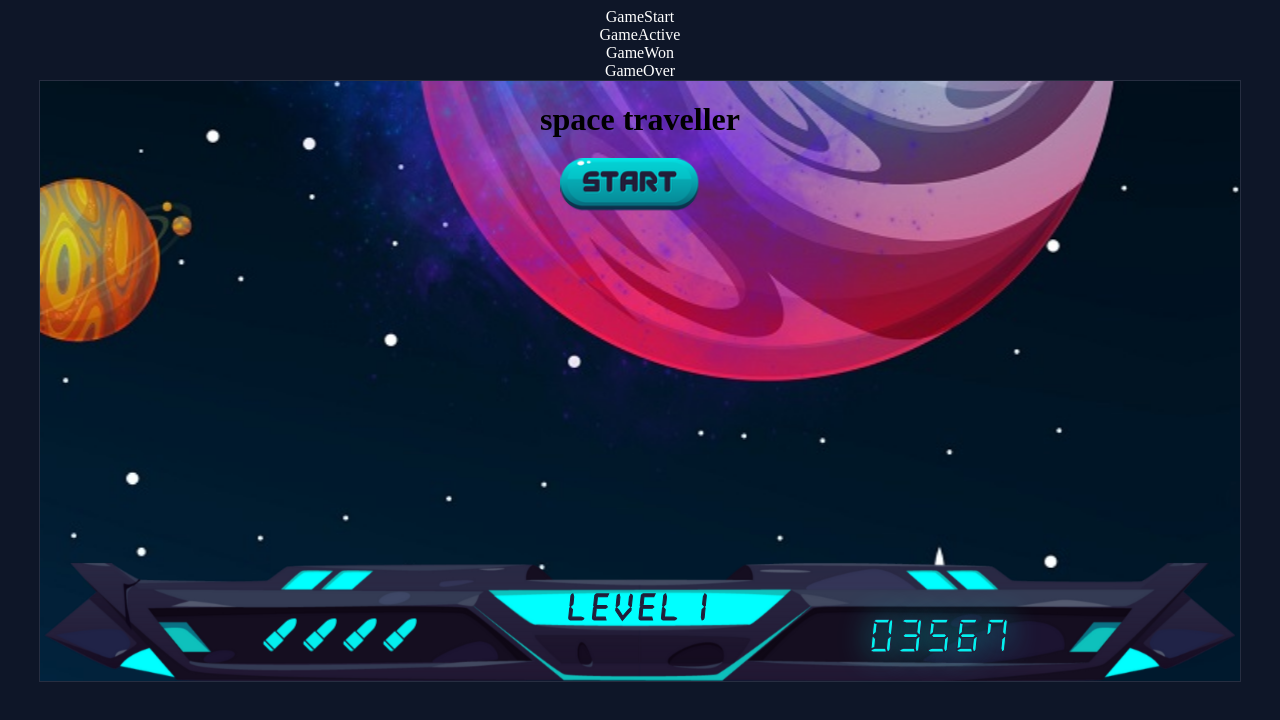
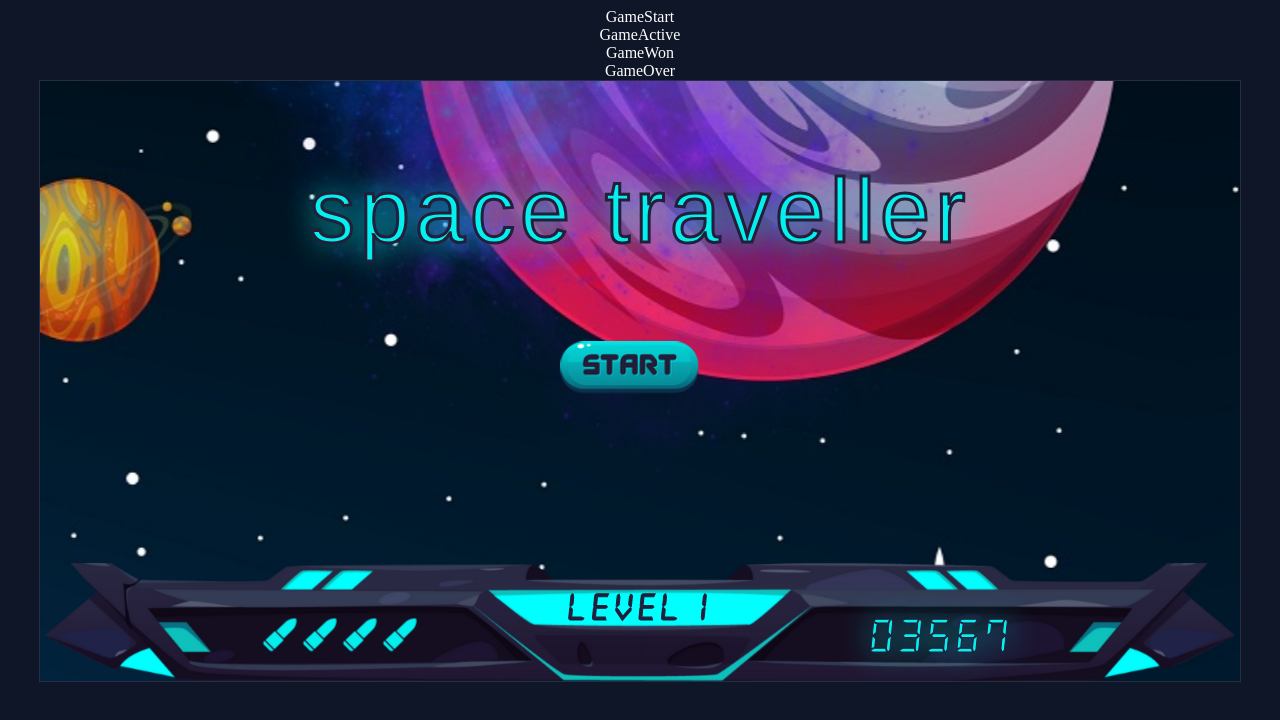
Before and after one commit to meljaszuk/SpaceTraveler-Game-in-React, a React (Create React App) app: page / in a window 1280 px wide. Shown: the top 720 px of the page. Built offline with nearby package versions, Linux system fonts and the light colour scheme; a web font is replaced by a local one.

Commit message:
import and use Context to style Title

```diff
--- a/src/components/Title/Title.tsx
+++ b/src/components/Title/Title.tsx
@@ -1,6 +1,24 @@
-import React from 'react';
+import React, { useContext } from 'react';
 import styles from './Title.module.scss';
+import { AppContext } from '../../context';
 
 export const Title: React.FC = () => {
-  return <h1 className={styles.title}>space traveller</h1>;
+
+  const context = useContext(AppContext);
+
+  if (!context) {
+    throw new Error('AppContext must be used within a ContextProvider');
+  }
+
+  const {gameStatus} = context;
+
+  return (
+    <div>
+      {gameStatus === 'GameStart' && <div className={`${styles.GameStart} ${styles.general}`}>space traveller</div>}
+      {gameStatus === 'GameActive' && <div></div>}
+      {gameStatus === 'GameWon' && <div className={`${styles.GameWon} ${styles.general}`}>great job!</div>}
+      {gameStatus === 'GameOver' && <div className={`${styles.GameOver} ${styles.general}`}>game over</div>}
+    </div>
+
+  );
 };
```
